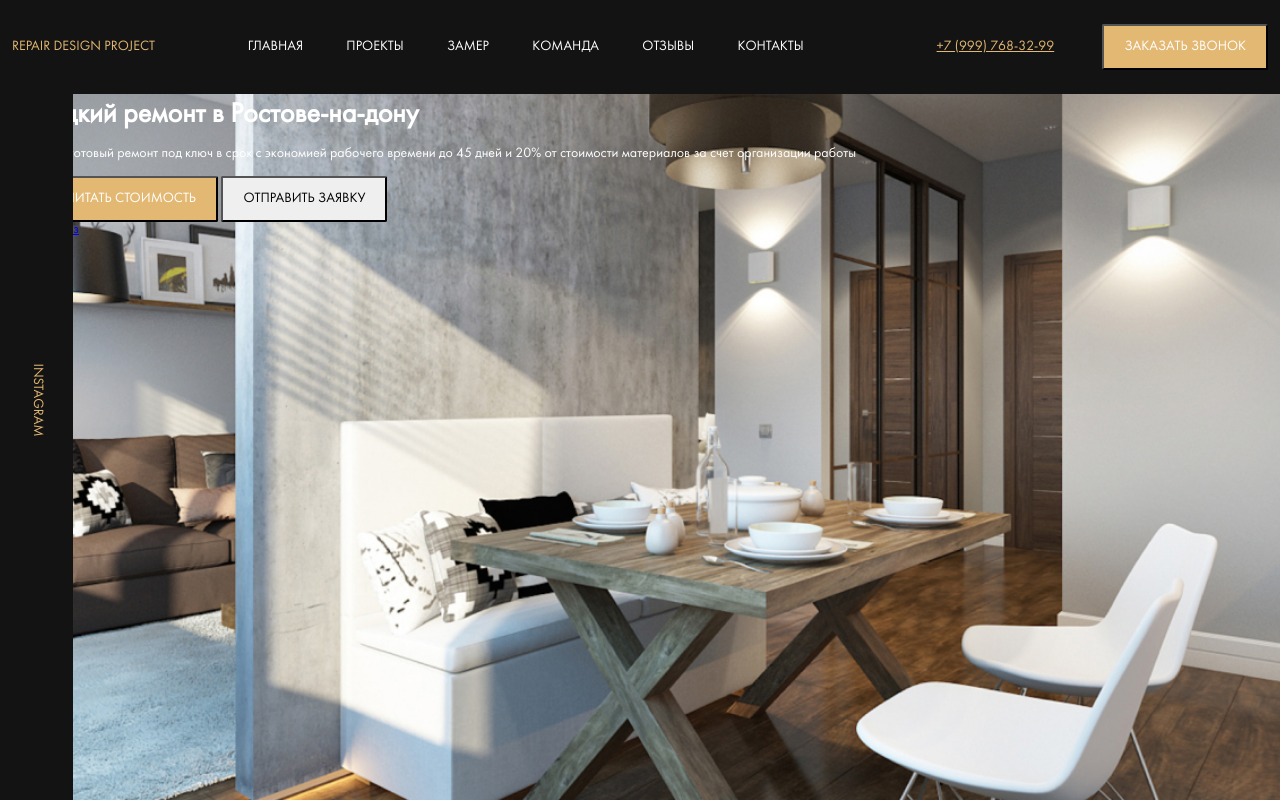
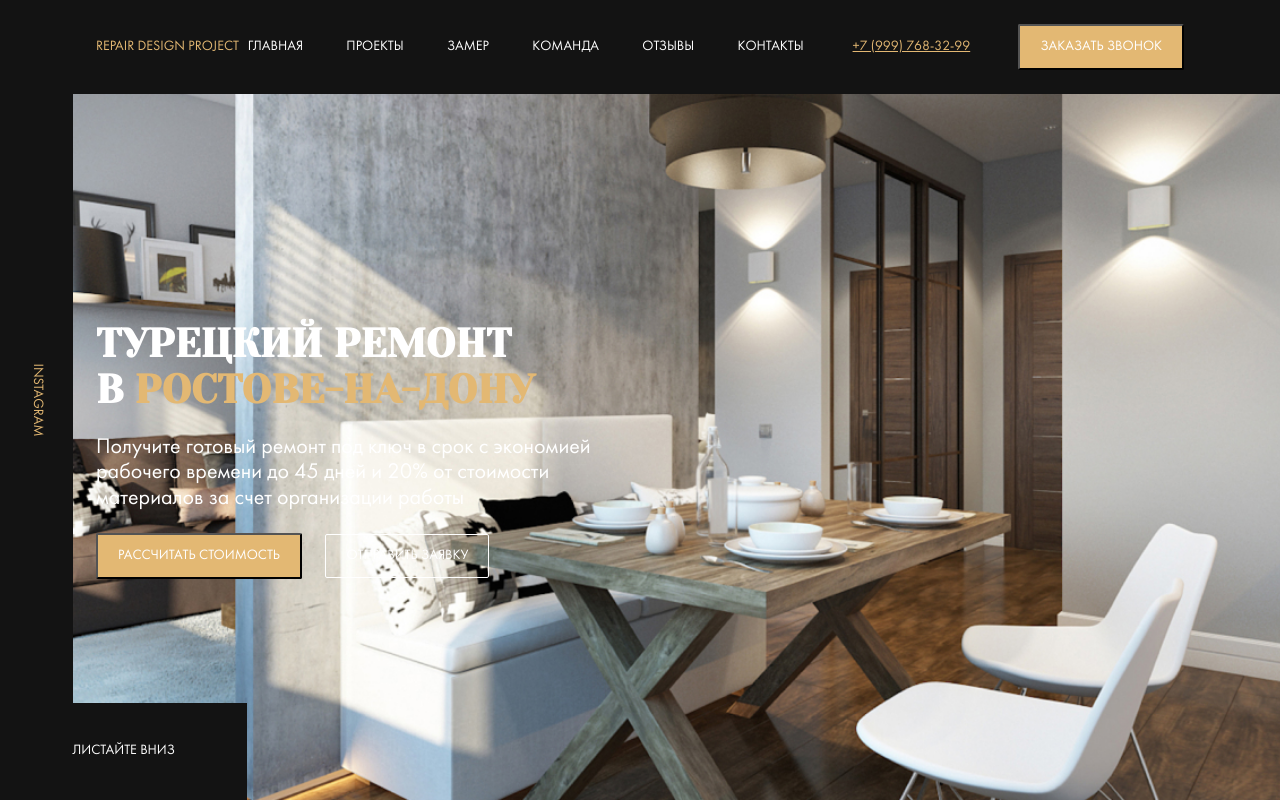
Before and after one commit to Art-Im/GLO-training, a website: page index.html in a window 1280 px wide. Drawn offline with Linux system fonts and the light colour scheme; files whose address does not match are found by name.

Commit message:
feat: hero style & add Yeseva One

```diff
--- a/index.html
+++ b/index.html
@@ -5,6 +5,7 @@
   <meta charset="UTF-8">
   <meta http-equiv="X-UA-Compatible" content="IE=edge">
   <meta name="viewport" content="width=device-width, initial-scale=1.0">
+  <link href="https://fonts.googleapis.com/css2?family=Yeseva+One&display=swap" rel="stylesheet">
   <link rel="stylesheet" href="css/style.css">
   <title>Document</title>
 </head>
@@ -36,18 +37,20 @@
       <div class="instagram hero__instagram">
         <a href="#" class="instagram__link">Instagram</a>
       </div>
-      <div class="hero__content">
-        <div class="container">
-          <h1 class="title hero__title">Турецкий ремонт в Ростове-на-дону</h1>
+      <div class="container">
+          <div class="hero__content">
+          <h1 class="title hero__title">Турецкий ремонт
+            в&nbsp;<span class="title--primary">Ростове-на-дону</span>
+          </h1>
           <p class="hero__text">Получите готовый ремонт под ключ в срок с экономией рабочего времени до 45 дней и 20% от
             стоимости материалов за счет организации работы</p>
           <button class="button hero__button button--primary">Рассчитать стоимость</button>
           <button class="button hero__button button--outline">Отправить заявку</button>
         </div>
-        <!-- /.container -->
+        <!-- /.hero__content -->
       </div>
-      <!-- /.hero__content -->
-      <a href="#" class="scroll-down">листайте вниз</a>
+      <!-- /.container -->
+      <a href="#" class="hero__scroll-down">листайте вниз</a>
     </section>
 
   </main>
--- a/sass/_grid.sass
+++ b/sass/_grid.sass
@@ -1,3 +1,4 @@
 .container
+  width: 85%
   max-width: 1256px
   margin: auto
--- a/sass/templates/_hero.sass
+++ b/sass/templates/_hero.sass
@@ -1,15 +1,38 @@
 .hero
   position: relative
+  display: flex
+  flex-direction: column
+  justify-content: center
   padding-top: 100px
   background: $dark url('../img/hero-bg.jpg') no-repeat center / cover
   height: 100vh
   color: $light
+  &__content
+    max-width: 670px
+  &__text
+    font-size: 22px
+    max-width: 500px
+  &__button
+    margin-right: 20px
   &__instagram
     position: absolute
     left: 0
     top: 0
     max-width: 80px
     height: 100%
+  &__scroll-down
+    position: absolute
+    display: flex
+    align-items: center
+    justify-content: center
+    left: 0
+    bottom: 0
+    min-width: 247px
+    min-height: 97px
+    background-color: $dark
+    text-transform: uppercase
+    color: $light
+    text-decoration: none
 .instagram
   display: flex
   justify-content: center
@@ -22,3 +45,8 @@
     transform: rotate(90deg)
 .title
   margin: 0
+  font-family: "Yeseva One", cursive
+  text-transform: uppercase
+  font-size: 40px
+  &--primary
+    color: $primary
```
Also changed, not shown: css/style.css.
